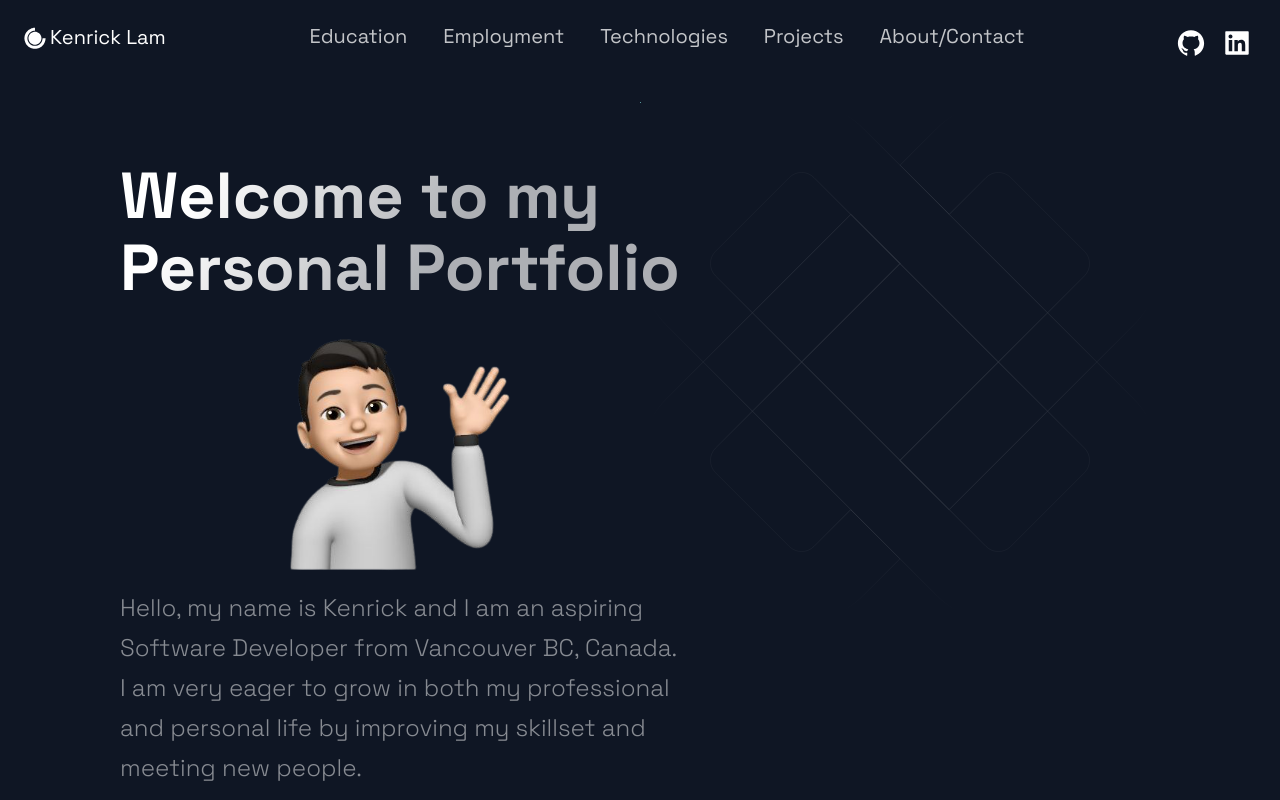
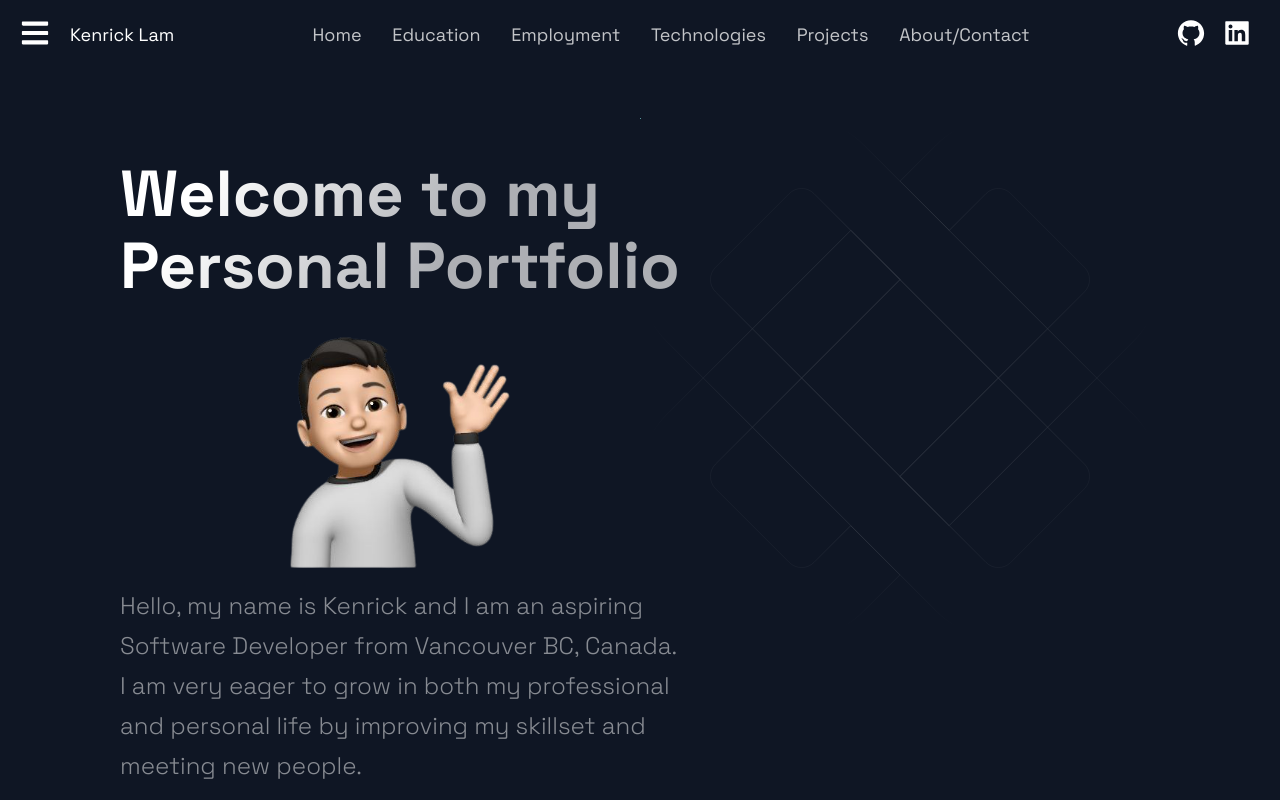
Before and after one commit to klam98/personal-portfolio, a Next.js app: page / in a window 1280 px wide. Shown: the top 800 px of the page. Built offline with nearby package versions, Linux system fonts and the light colour scheme.

Commit message:
Made Navbar more dynamic, fixed padding on section titles.

```diff
--- a/src/components/Footer/Footer.js
+++ b/src/components/Footer/Footer.js
@@ -20,7 +20,8 @@ const Footer = () => {
             <LinkList>
                 <LinkColumn>
                     <LinkTitle>Call</LinkTitle>
-                    <LinkItem href="tel:778-869-3752">(778) 869-3752</LinkItem>
+                    {/* <LinkItem href="tel:778-869-3752">(778) 869-3752</LinkItem> */}
+                    <LinkItem>(778) 869-3752</LinkItem>
                 </LinkColumn>
                 <LinkColumn>
                     <LinkTitle>Email</LinkTitle>
--- a/src/components/Hero/HeroStyles.js
+++ b/src/components/Hero/HeroStyles.js
@@ -2,15 +2,15 @@ import styled from "styled-components";
 
 export const LeftSection = styled.div`
     width: 100%;
-    @media ${(props) => props.theme.breakpoints.sm} {
-        width: 80%;
+    @media ${(props) => props.theme.breakpoints.md} {
+        width: 100%;
         display: flex;
         flex-direction: column;
 
         margin: 0 auto;
     }
-    @media ${(props) => props.theme.breakpoints.md} {
-        width: 100%;
+    @media ${(props) => props.theme.breakpoints.sm} {
+        width: 80%;
         display: flex;
         flex-direction: column;
 
@@ -35,7 +35,7 @@ export const HeroTitle = styled.h2`
     -webkit-background-clip: text;
     -webkit-text-fill-color: transparent;
     margin-bottom: 16px;
-    padding: ${(props) => (props.main ? "58px 0 16px" : "0")};
+    padding: ${(props) => (props.main ? "40px 0 16px" : "0")};
 
     @media ${(props) => props.theme.breakpoints.md} {
         font-size: ${(props) => (props.main ? "56px" : "48px")};
@@ -51,7 +51,7 @@ export const HeroTitle = styled.h2`
         font-size: ${(props) => (props.main ? "28px" : "32px")};
         line-height: ${(props) => (props.main ? "32px" : "40px")};
         margin-bottom: 8px;
-        padding: ${(props) => (props.main ? "16px 0 8px" : "0")};
+        padding: ${(props) => (props.main ? "32px 0 8px" : "0")};
         max-width: 100%;
     }
 `;
--- a/src/components/Navbar/Navbar.js
+++ b/src/components/Navbar/Navbar.js
@@ -1,27 +1,100 @@
 import Link from "next/link";
-import React from "react";
+import React, { useState } from "react";
 import { AiFillGithub, AiFillLinkedin } from "react-icons/ai";
-import { DiCssdeck } from "react-icons/di";
+import { FaBars } from "react-icons/fa";
 
-import { Container, Div1, Div2, Div3, NavLink, SocialIcons, Span } from "./NavbarStyles";
+import {
+    Container,
+    Div1,
+    Div2,
+    Div3,
+    NavLink,
+    SocialIcons,
+    DropdownButton,
+    DropdownContainer,
+    DropdownItems,
+    Span,
+} from "./NavbarStyles";
 
-const Navbar = () => (
-    <Container>
+const Navbar = () => {
+    const [isDropDown, setIsDropDown] = useState(false);
+    const [changeNavColor, setChangeNavColor] = useState(false);
+
+    const changeNavbarColor = () => {
+        if (window.scrollY >= 5) {
+            setChangeNavColor(true);
+        } else {
+            setChangeNavColor(false);
+        }
+    };
+
+    const handleDropDown = () => {
+        setIsDropDown(!isDropDown);
+    };
+
+    if (typeof window !== "undefined") {
+        window.addEventListener("scroll", changeNavbarColor);
+    }
+
+    return (
+        <Container style={{ backgroundColor: changeNavColor ? "#202633" : "#0F1624" }}>
             <Div1>
-            <Link passHref href="/#">
-                <a
+                <DropdownContainer>
+                    <DropdownButton onClick={handleDropDown}>
+                        <FaBars size="3rem" />
+                    </DropdownButton>
+                    {isDropDown && (
+                        <DropdownItems>
+                            <li>
+                                <Link passHref href="#home">
+                                    <NavLink>Home</NavLink>
+                                </Link>
+                            </li>
+                            <li>
+                                <Link passHref href="#education">
+                                    <NavLink>Education</NavLink>
+                                </Link>
+                            </li>
+                            <li>
+                                <Link passHref href="#employment">
+                                    <NavLink>Employment</NavLink>
+                                </Link>
+                            </li>
+                            <li>
+                                <Link passHref href="#tech">
+                                    <NavLink>Technologies</NavLink>
+                                </Link>
+                            </li>
+                            <li>
+                                <Link passHref href="#projects">
+                                    <NavLink>Projects</NavLink>
+                                </Link>
+                            </li>
+                            <li>
+                                <Link passHref href="#about">
+                                    <NavLink>About/Contact</NavLink>
+                                </Link>
+                            </li>
+                        </DropdownItems>
+                    )}
+                </DropdownContainer>
+
+                <Span
                     style={{
                         display: "flex",
-                        alignItems: "center",
                         color: "white",
-                        marginBottom: "15px",
+                        marginLeft: "2rem",
                     }}
                 >
-                    <DiCssdeck size="3rem" /> <Span>Kenrick Lam</Span>
-                </a>
-            </Link>
+                    Kenrick Lam
+                </Span>
             </Div1>
             <Div2>
+                <li>
+                    <Link passHref href="#home">
+                        <NavLink>Home</NavLink>
+                    </Link>
+                </li>
                 <li>
                     <Link passHref href="#education">
                         <NavLink>Education</NavLink>
@@ -58,5 +131,6 @@ const Navbar = () => (
             </Div3>
         </Container>
     );
+};
 
 export default Navbar;
--- a/src/components/Navbar/NavbarStyles.js
+++ b/src/components/Navbar/NavbarStyles.js
@@ -3,23 +3,28 @@ import styled from "styled-components";
 
 export const Container = styled.div`
     display: grid;
-    padding: 2rem 2rem 0em;
+    padding: 1rem 2rem;
     grid-template-areas: "div1 div2 div2 div3";
+    position: sticky;
+    top: 0;
+    z-index: 30;
 `;
 
 export const Span = styled.div`
-    font-size: 2rem;
+    font-size: 1.8rem;
 `;
 
 export const Div1 = styled.div`
     grid-area: div1;
     display: flex;
     flex-direction: row;
+    align-items: center;
 `;
 export const Div2 = styled.div`
     grid-area: div2;
     display: flex;
     justify-content: space-evenly;
+    align-items: center;
     @media ${(props) => props.theme.breakpoints.lg} {
         display: none;
     }
@@ -28,12 +33,11 @@ export const Div3 = styled.div`
     grid-area: div3;
     display: flex;
     justify-content: right;
-    align-items: center;
 `;
 
 // Navigation Links
 export const NavLink = styled.a`
-    font-size: 2rem;
+    font-size: 1.8rem;
     line-height: 32px;
     color: rgba(255, 255, 255, 0.75);
     transition: 0.4s ease;
@@ -47,32 +51,27 @@ export const NavLink = styled.a`
     }
 `;
 
-/// DropDown Contact
-export const ContactDropDown = styled.button`
-    border: none;
-    display: flex;
+export const DropdownButton = styled.button`
+    cursor: pointer;
+    padding: 0;
+    border: 0;
+    outline: 0;
+    color: white;
+    background-color: rgba(255, 255, 255, 0);
+`;
+
+export const DropdownContainer = styled.div`
     position: relative;
-    background: none;
-    font-size: 1.7rem;
+`;
 
-    line-height: 32px;
-    color: rgba(255, 255, 255, 0.75);
-    cursor: pointer;
-    transition: 0.3s ease;
-
-    &:focus {
-        outline: none;
-    }
-    &:hover {
-        color: #fff;
-    }
-
-    @media ${(props) => props.theme.breakpoints.sm} {
-        padding: 0.4rem 0;
-    }
-    @media ${(props) => props.theme.breakpoints.md} {
-        padding: 0;
-    }
+export const DropdownItems = styled.div`
+    position: absolute;
+    top: 100%;
+    left: 0;
+    width: 250px;
+    z-index: 25;
+    background-color: rgba(32, 38, 51, 1);
+    padding-left: 2rem;
 `;
 
 export const NavProductsIcon = styled(IoIosArrowDropdown)`
@@ -94,7 +93,6 @@ export const NavProductsIcon = styled(IoIosArrowDropdown)`
 `;
 
 // Social Icons
-
 export const SocialIcons = styled.a`
     transition: 0.3s ease;
     color: white;
--- a/src/constants/constants.js
+++ b/src/constants/constants.js
@@ -79,12 +79,12 @@ export const achievementsData = [
 
 export const employmentData = [
     {
-        company: "Kids' Shield Services Inc.",
+        company: "Kids Shield Services Inc.",
         jobTitle: "Web Developer Intern",
         dateStart: "Jan 2022",
         dateEnd: "Present",
         description:
-            'A full-stack social media web application, similar to Facebook, where users can create and like posts called "stories". User authentication is implemented using Google OAuth 2.0 and JSON Web Tokens. Other interesting features include: searching, sorting, and commenting on stories.',
+            "At Kids Shield Services Inc I was mainly responsible for designing front-end components in Figma and then implementing them on the website using JavaScript and Joomla CMS. For instance, I setup their login/registration pages with user authentication, and also created a landing page for them to improve marketing efforts. I also integrated a MySQL database through cPanel to store important information from submitted forms, like emails for example, to setup a mailing list for customers. Other optimizations I made include reducing page load times and increasing the website's search engine optimization (SEO).",
         image: "/images/8.jpg",
         id: 0,
     },
@@ -94,7 +94,7 @@ export const employmentData = [
         dateStart: "Sep 2020",
         dateEnd: "Dec 2020",
         description:
-            'A full-stack social media web application, similar to Facebook, where users can create and like posts called "stories". User authentication is implemented using Google OAuth 2.0 and JSON Web Tokens. Other interesting features include: searching, sorting, and commenting on stories.',
+            "At Provincial Health (PHSA) I was mainly responsible for creating employee-related data reports using Microsoft's SQL Server and Reporting Services suite to extract data-driven insights to influence business decisions. Throughout my internship, I refactored and optimized several data reports and their associated SQL scripts through query optimization. My biggest achievement was creaing a report that displayed all IT employees' permissions to PHSA's databases. This greatly improved the IT department's workflow when they had to check or remove database permissions from their employees.",
         image: "/images/7.jpg",
         id: 1,
     },
--- a/src/pages/index.js
+++ b/src/pages/index.js
@@ -12,7 +12,7 @@ import { Section } from "../styles/GlobalComponents";
 const Home = () => {
     return (
         <Layout>
-            <Section grid>
+            <Section grid id="home">
                 <Hero />
                 <BgAnimation />
             </Section>
--- a/src/styles/GlobalComponents/index.js
+++ b/src/styles/GlobalComponents/index.js
@@ -3,7 +3,7 @@ import styled from "styled-components";
 export const Section = styled.section`
     display: ${(props) => (props.grid ? "grid" : "flex")};
     flex-direction: ${(props) => (props.row ? "row" : "column")};
-    padding: ${(props) => (props.nopadding ? "0" : "32px 48px 0")};
+    padding: ${(props) => (props.nopadding ? "0" : "48px 48px 0")};
     margin: 0 auto;
     max-width: 1040px;
     box-sizing: content-box;
@@ -12,12 +12,12 @@ export const Section = styled.section`
     grid-template-columns: 1fr 1fr;
 
     @media ${(props) => props.theme.breakpoints.md} {
-        padding: 24px 48px 0;
+        padding: 48px 48px 0;
         flex-direction: column;
     }
 
     @media ${(props) => props.theme.breakpoints.sm} {
-        padding: ${(props) => (props.nopadding ? "0" : "16px 16px 0")};
+        padding: ${(props) => (props.nopadding ? "0" : "48px 16px 0")};
 
         width: calc(100vw - 32px);
         flex-direction: column;
```
Also changed, not shown: src/components/NavDropDown/NavDropDown.js (deleted, +0 -76 lines), src/components/NavDropDown/index.js (deleted, +0 -48 lines). Lines whose indentation alone changed are shown as unchanged.
